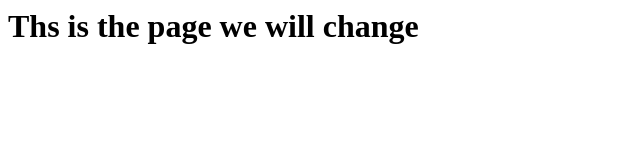
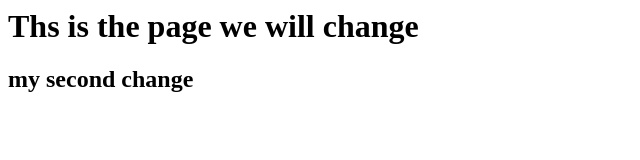
Before and after one commit to nipungupta99/learngit, a plain HTML site: page index.html in a window 1280 px wide. Shown: the whole page, without its empty margins (0-640 px from the left). Drawn offline with Linux system fonts and the light colour scheme.

Commit message:
second change

```diff
--- a/index.html
+++ b/index.html
@@ -1 +1,2 @@
 <h1>Ths is the page we will change</h1>
+<h2>my second change</h2>
```
